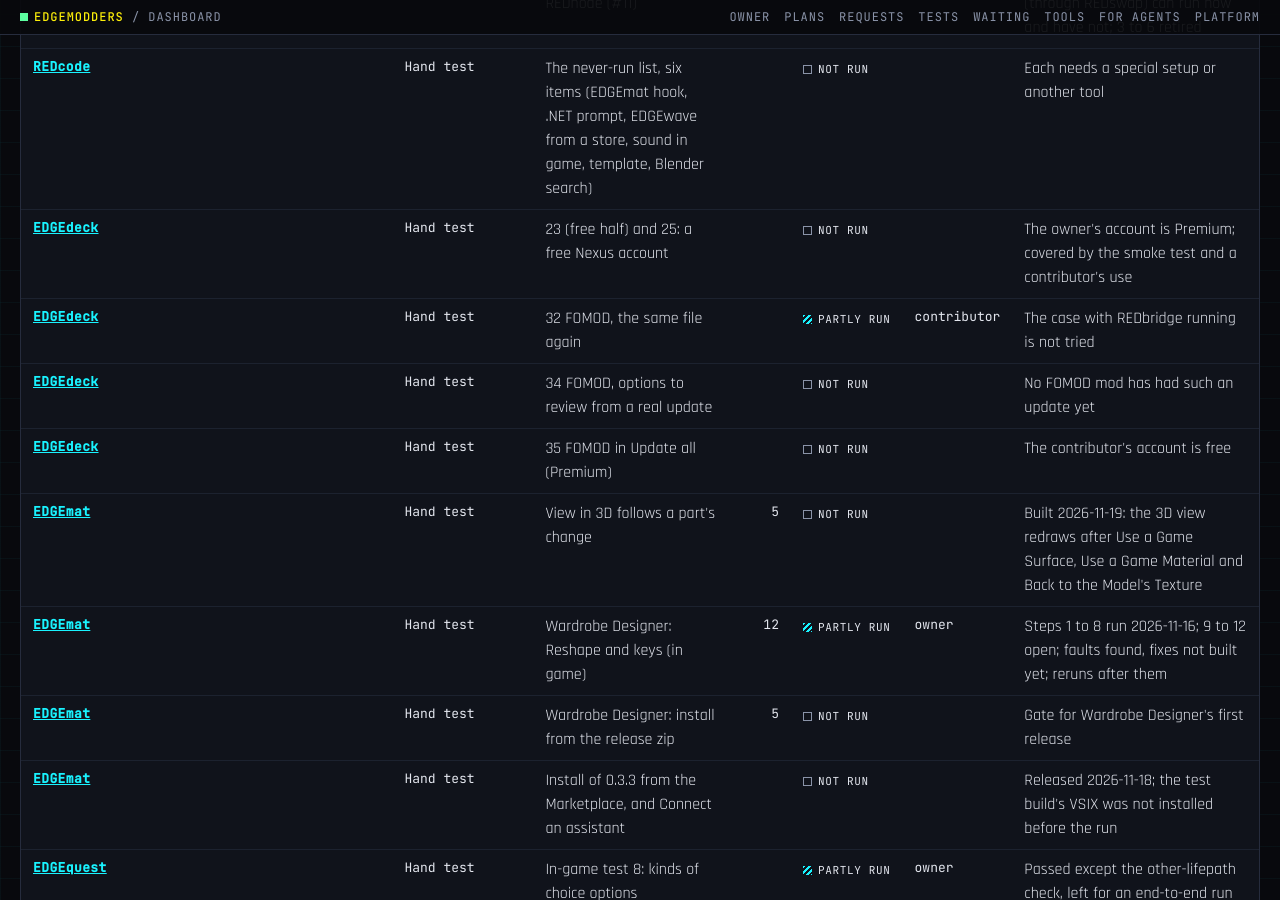
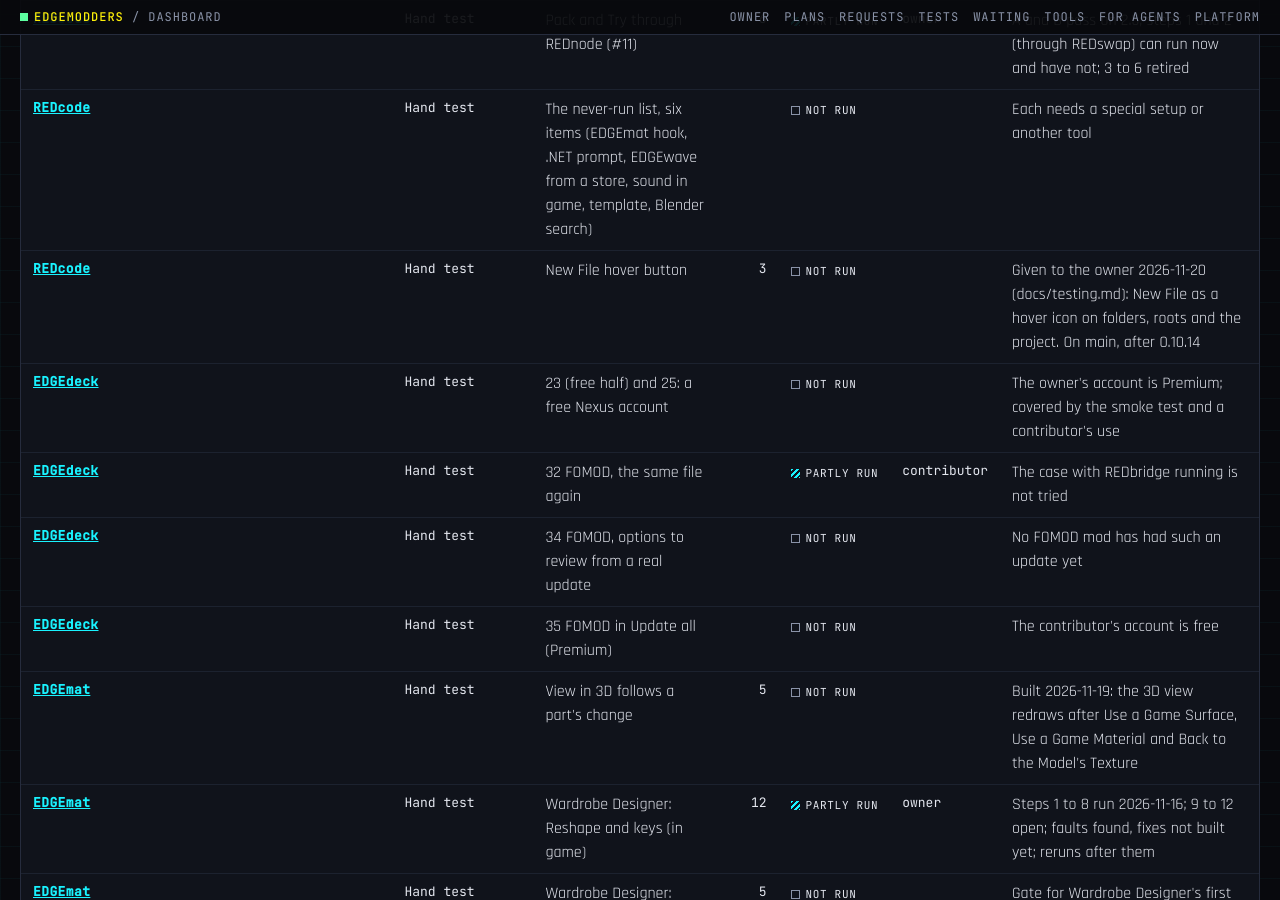
Before and after one commit to Edgemodders/EDGEweb, a Jekyll site: the page docs/dashboard.html, which Jekyll copies as it is, in a window 1280 px wide and 900 px high, scrolled down 9266 px. Built offline with Jekyll 4.4.1, drawn with Linux system fonts in a browser that asks for light colours; some of the changed text lies outside the part shown.

Commit message:
Dashboard: REDcode, New File hover button on main, test given
Co-Authored-By: Claude Opus 5.5 <noreply@anthropic.com>

```diff
--- a/docs/assets/dashboard/status.js
+++ b/docs/assets/dashboard/status.js
@@ -905,6 +905,7 @@ window.EDGE_STATUS = {
    "nextRelease": {
     "version": null,
     "needs": [
+     "New File hover button on main (d4c6b4f), hand test waits on the owner",
      "Animations A3 (#21): REDbridge #19 is built on REDbridge main, to go out as REDbridge 0.17.0; A3 is then built and released on it"
     ]
    },
@@ -964,6 +965,13 @@ window.EDGE_STATUS = {
      "status": "passed",
      "ranBy": "the owner",
      "note": "Passed 2026-11-20 on the laptop, steps 1 to 13 with four fixes (odd-sided images: Resize or Import Uncompressed; atlas picker wording; parts filter style; a message after Pack). The game reading the new files is not tried yet (docs/testing.md, Never run)"
+    },
+    {
+     "name": "New File hover button",
+     "steps": 3,
+     "status": "not run",
+     "ranBy": null,
+     "note": "Given to the owner 2026-11-20 (docs/testing.md): New File as a hover icon on folders, roots and the project. On main, after 0.10.14"
     }
    ],
    "ownerSpotTests": [],
@@ -986,7 +994,8 @@ window.EDGE_STATUS = {
    ],
    "ownerActions": [
     "Agree the order after 0.10.14: A3 (with #29 and #32), then the Sector view package (with #31), then #33 Keys",
-    "Agree REDcode's half of Sector Tools (docs/design/sector-tools.md, three decisions)"
+    "Agree REDcode's half of Sector Tools (docs/design/sector-tools.md, three decisions)",
+    "Run the New File hover button test (3 steps)"
    ],
    "risks": [
     "REDcode #21 stays open on purpose: it closes when A3 ships",
--- a/docs/dashboard.html
+++ b/docs/dashboard.html
@@ -203,7 +203,7 @@ pre.how { background: #05060a; border: 1px solid var(--line); padding: 12px 14px
 </div>
 <div id="tip" role="tooltip"></div>
 
-<script src="assets/dashboard/status.js?v=100"></script>
+<script src="assets/dashboard/status.js?v=101"></script>
 <script>
 (function () {
   var S = window.EDGE_STATUS;
```
